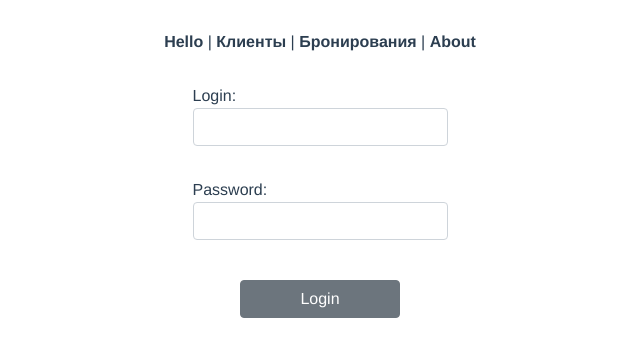
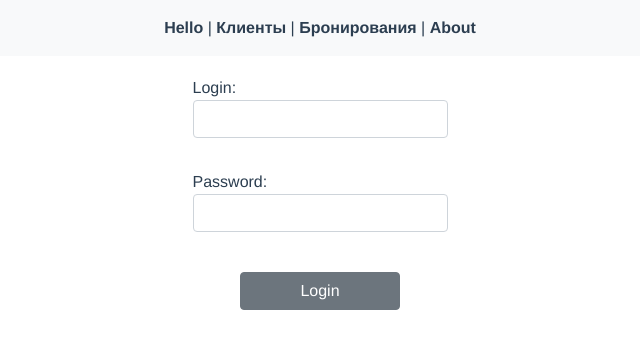
Before and after one commit to bookgvi/authvuelidate3, a Vue app: page /login in a window 1280 px wide. Shown: the top 356 px of the page, without its empty margins (320-960 px from the left). Built offline with nearby package versions, Linux system fonts and the light colour scheme.

Commit message:
Фикс позиции верхнего меню

```diff
--- a/src/App.vue
+++ b/src/App.vue
@@ -1,12 +1,18 @@
 <template>
   <div id="app">
-    <div id="nav">
-      <router-link to="/hello">Hello</router-link> |
-      <router-link to="/customers">Клиенты</router-link> |
-      <router-link to="/bookings">Бронирования</router-link> |
-      <router-link to="/about">About</router-link>
-    </div>
-    <router-view/>
+    <b-container>
+      <b-row id="nav" class="mb-3">
+        <b-col class="fixed-top bg-light py-3">
+          <router-link to="/hello">Hello</router-link> |
+          <router-link to="/customers">Клиенты</router-link> |
+          <router-link to="/bookings">Бронирования</router-link> |
+          <router-link to="/about">About</router-link>
+        </b-col>
+      </b-row>
+      <b-row align-h="center">
+        <router-view/>
+      </b-row>
+    </b-container>
   </div>
 </template>
 
```
